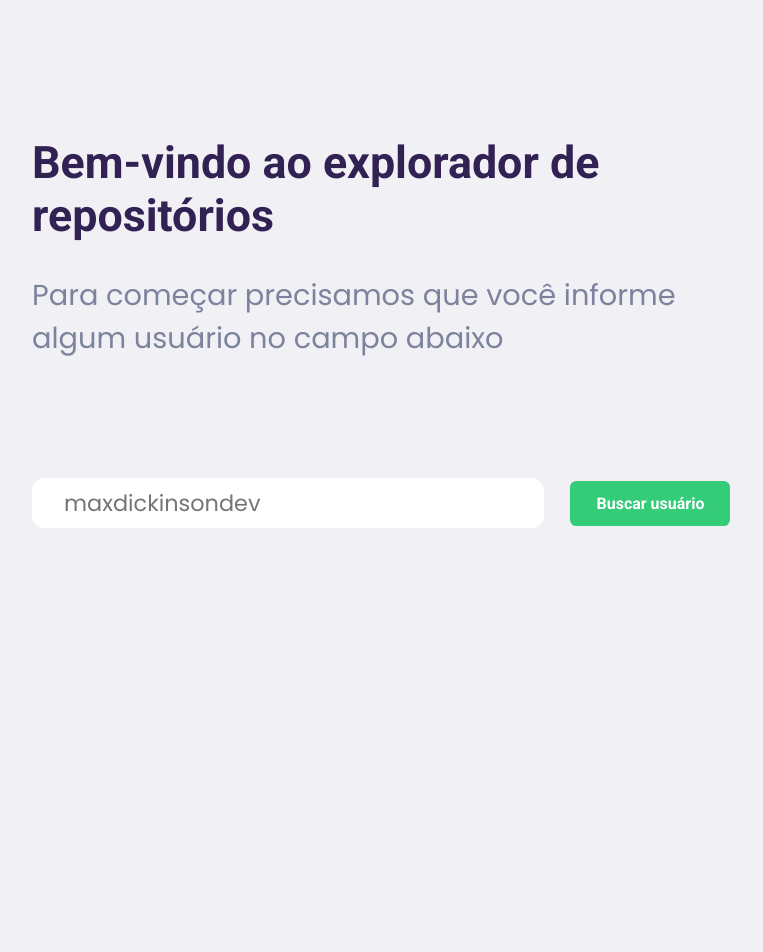
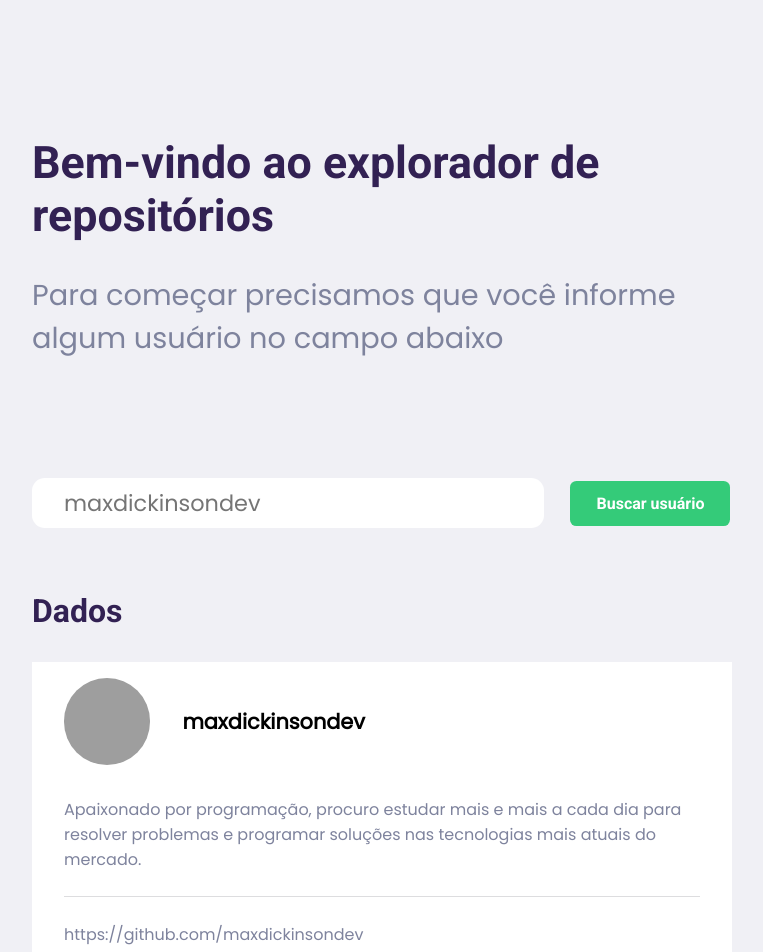
Before and after one commit to maxdickinsondev/git-project, a React (Create React App) app: page / in a window 1280 px wide. Shown: the top 952 px of the page, without its empty margins (258-1021 px from the left). Built offline with nearby package versions, Linux system fonts and the light colour scheme; grey boxes are pictures that could not be loaded.

Commit message:
Criando e estilizando seção de informações do usuário.

```diff
--- a/src/pages/Home/index.js
+++ b/src/pages/Home/index.js
@@ -3,11 +3,15 @@ import React from 'react';
 import Input from '../../components/Input';
 import Button from '../../components/Button';
 
-import { Container, Title, Text, Form } from './styles';
+import { Container, Title, Text, Form, Main,
+    Fieldset, Data, UserContainer, HeaderUser,
+    Image, Name, Bio, Url
+} from './styles';
 
 export default function Home() {
     return (
         <Container>
+            <Main>
                 <Title>Bem-vindo ao explorador de repositórios</Title>
 
                 <Text>Para começar precisamos que você informe algum usuário no campo abaixo</Text>
@@ -26,6 +30,32 @@ export default function Home() {
                         Buscar usuário
                     </Button>
                 </Form>
+            </Main>
+
+            <Fieldset>
+                <Data>Dados</Data>
+
+                <UserContainer>
+                    <HeaderUser>
+                        <Image
+                            src={'https://avatars3.githubusercontent.com/u/59968647?s=460&u=81b334046950db301a9c5a3cb0fe9b264a00c8d9&v=4'}
+                            alt="User"
+                        />
+
+                        <Name>maxdickinsondev</Name>
+                    </HeaderUser>
+
+                    <Bio>
+                        Apaixonado por programação, procuro estudar mais e mais a cada dia para resolver problemas e programar
+                        soluções nas tecnologias mais atuais do mercado.
+                    </Bio>
+
+                    <Url>
+                        <br />
+                        https://github.com/maxdickinsondev
+                    </Url>
+                </UserContainer>
+            </Fieldset>
         </Container>
     );
 }
--- a/src/pages/Home/styles.js
+++ b/src/pages/Home/styles.js
@@ -30,3 +30,76 @@ export const Form = styled.form`
         flex-direction: column;
     }
 `;
+
+export const Main = styled.main`
+
+`;
+
+export const Fieldset = styled.fieldset`
+    border: none;
+
+    margin-top: 2rem;
+    margin-bottom: 5rem;
+`;
+
+export const Data = styled.h3`
+    font: 700 2rem Roboto;
+    color: #322153;
+
+    margin-top: 2rem;
+`;
+
+export const UserContainer = styled.div`
+    width: 100%;
+
+    background: #FFF;
+    padding: 1rem 2rem;
+
+    margin-top: 2rem;
+
+    @media (max-width: 500px) {
+        width: 90vw;
+        max-width: 500px;
+    }
+`;
+
+export const HeaderUser = styled.div`
+    display: flex;
+    align-items: center;
+
+    @media (max-width: 500px) {
+        flex-direction: column;
+        justify-content: center;
+    }
+`;
+
+export const Image = styled.img`
+    width: 5.4rem;
+    height: 5.4rem;
+
+    border-radius: 50%;
+`;
+
+export const Name = styled.span`
+    margin-left: 2rem;
+    font: 700 1.3rem Poppins;
+`;
+
+export const Bio = styled.p`
+    margin-top: 2rem;
+    font: 400 1rem Poppins;
+    color: #7E839D;
+`;
+
+export const Url = styled.p`
+    font: 400 1rem Poppins;
+    color: #7E839D;
+
+    margin-top: 1.5rem;
+    margin-bottom: 0.5rem;
+    border-top: 1px solid #DDDDDF;
+
+    @media (max-width: 500px) {
+        font-size: 0.8rem;
+    }
+`;
```
Lines whose indentation alone changed are shown as unchanged.
